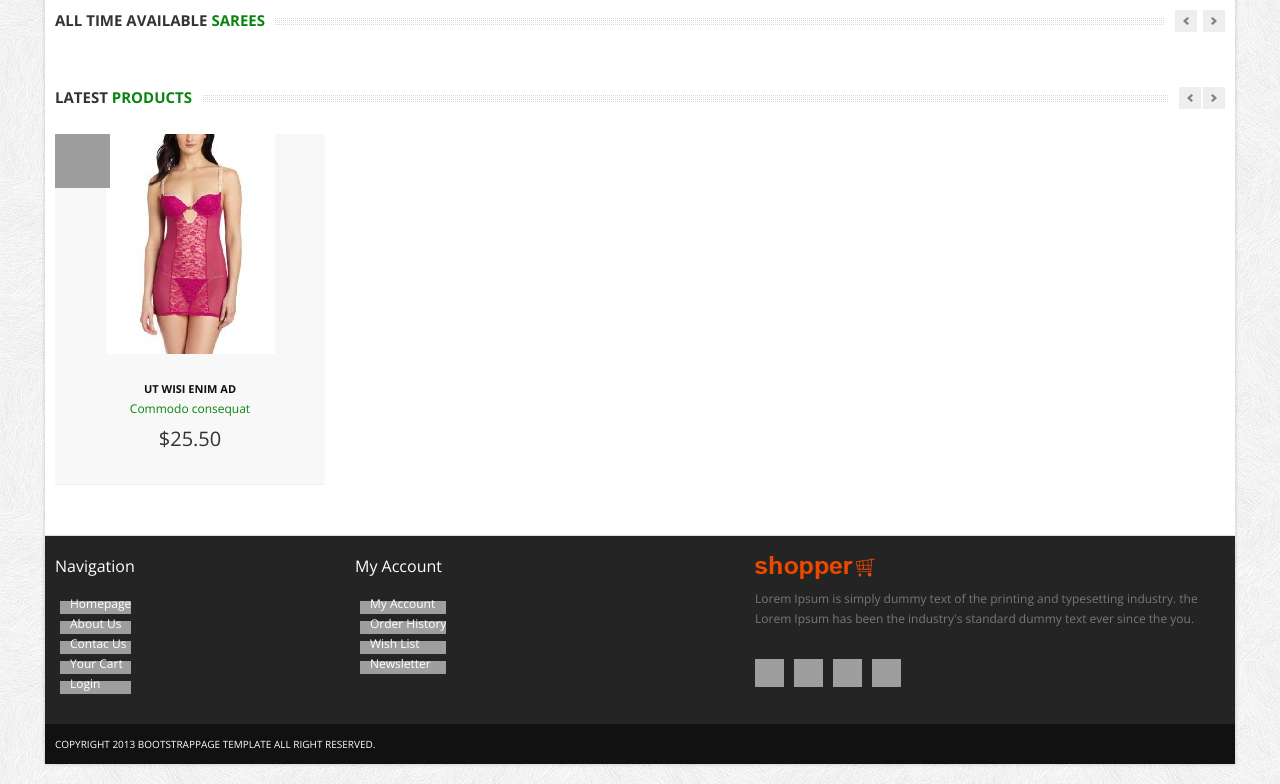
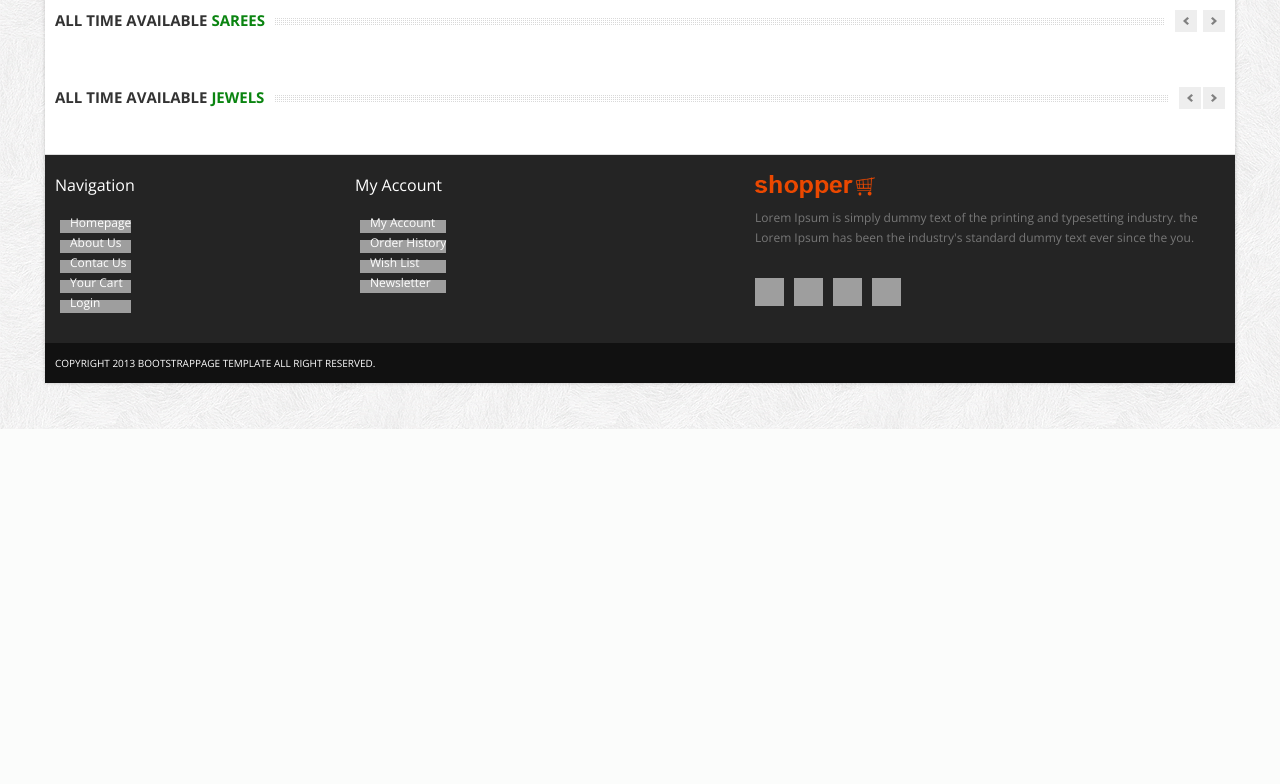
Before and after one commit to amithasarath/online-vasthrakala, a Django app: page / in a window 1280 px wide. Shown: the part 371-1155 px from the top of the page. After the commit the page ends 800 px from the top, so only its background shows below. Run offline with Django 3.2, Linux system fonts and the light colour scheme; data that the repository does not hold is empty; grey boxes are pictures that could not be loaded.

Commit message:
FE fifth commit

```diff
--- a/stock/templates/stock/all_time_1.html
+++ b/stock/templates/stock/all_time_1.html
@@ -16,7 +16,7 @@
 			<div id="myCarousel" class="myCarousel carousel slide multi-item-carousel">
 				<div class="carousel-inner">
 
-{% for item in object_list|slice:":4"  %}
+{% for item in saree_list  %}
 <div class="item {% if forloop.counter == 1 %}active{% endif %}" id="slide{{ forloop.counter }}">
 <!--<div class="item active">-->
     <ul class="thumbnails">
@@ -25,7 +25,9 @@
             <div class="product-box">
                 <span class="sale_tag"></span>
                 <p>
-                    <a href="{% url 'stock:products' item.id %}"><img src="{{ item.group_image.url }}" alt="" style="height:270px;"/></a>
+                    <a href="{% url 'stock:products' item.id %}">
+						<img src="{{ item.group_image.url }}" alt="" style="height:270px;"/>
+					</a>
                 </p>
                 <a href="{% url 'stock:products' item.id %}" class="title">ID={{ item.id}} &{{ item.group }}</a>
                 <br/>
--- a/stock/templates/stock/all_time_2.html
+++ b/stock/templates/stock/all_time_2.html
@@ -5,7 +5,7 @@
 			<h4 class="title">
 				<span class="pull-left">
 					<span class="text">
-						<span class="line">Latest <strong>Products</strong>	</span>
+						<span class="line">All Time Available <strong>Jewels</strong>	</span>
 					</span>
 				</span>
 				<span class="pull-right">
@@ -14,39 +14,23 @@
 			</h4>
 			<div id="myCarousel-2" class="myCarousel carousel slide">
 				<div class="carousel-inner">
+					{% for item in jewel_list  %}
 					<div class="active item">
 						<ul class="thumbnails">
 							<li class="span3">
 								<div class="product-box">
 									<span class="sale_tag"></span>
-									<p><a href="product_detail.html"><img src="{% static 'stock/img/cloth/bootstrap-women-ware2.jpg' %}" alt="" /></a></p>
-									<a href="product_detail.html" class="title">Ut wisi enim ad</a><br/>
-									<a href="products.html" class="category">Commodo consequat</a>
-									<p class="price">$25.50</p>
+									<p><a href="{% url 'stock:products' item.id %}">
+										<img src="{{ item.group_image.url }}" alt="" />
+									</a></p>
+									<a href="{% url 'stock:products' item.id %}" class="title">{{item.group}}</a><br/>
+									<a href="{% url 'stock:products' item.id %}" class="category">{{item.description}}</a>
+									<p class="price">Rs. {{ item.price }}</p>
 								</div>
 							</li>
 						</ul>
 					</div>
-					<div class="item">
-						<ul class="thumbnails">
-							<li class="span3">
-								<div class="product-box">
-									<p><a href="product_detail.html"><img src="{% static 'stock/img/cloth/bootstrap-women-ware4.jpg' %}" alt="" /></a></p>
-									<a href="product_detail.html" class="title">Know exactly</a><br/>
-									<a href="products.html" class="category">Quis nostrud</a>
-									<p class="price">$45.50</p>
-								</div>
-							</li>
-							<li class="span3">
-								<div class="product-box">
-									<p><a href="product_detail.html"><img src="{% static 'stock/img/cloth/bootstrap-women-ware1.jpg' %}" alt="" /></a></p>
-									<a href="product_detail.html" class="title">Quis nostrud exerci</a><br/>
-									<a href="products.html" class="category">Quis nostrud</a>
-									<p class="price">$25.20</p>
-								</div>
-							</li>
-						</ul>
-					</div>
+					{% endfor %}
 				</div>
 			</div>
 		</div>
--- a/stock/views.py
+++ b/stock/views.py
@@ -8,9 +8,28 @@ from . models import ItemGroup,ItemStock
 
 class ItemGroupListView(generic.ListView):
     template_name = 'stock/index.html'
+    model = ItemGroup
 
-    def get_queryset(self):
-        return ItemGroup.objects.all()
+    # def get_queryset(self):
+    #     return ItemGroup.objects.all()
+
+    def get_context_data(self, **kwargs):
+        context = super(ItemGroupListView,self).get_context_data(**kwargs)
+        sarees = ItemGroup.objects.all().filter(type=2)
+        churidars = ItemGroup.objects.all().filter(type=1)
+        jewels = ItemGroup.objects.all().filter(type=3)
+
+        context["saree_list"]       = sarees
+        context["churidar_list"]    = churidars
+        context["jewel_list"]       = jewels
+
+        # context.update({
+        #     'saree_list': sarees,
+        #     'churidar_list': churidars,
+        #     'jewel_list': jewels,
+        # })
+        print sarees
+        return context
 
 
 class ItemStockListView(generic.ListView):
```
Also changed, not shown: media/group/6.jpg (added), media/group/IMG-20170718-WA0114.jpg (added), stock/migrations/0011_auto_20180125_1244.py (added).
